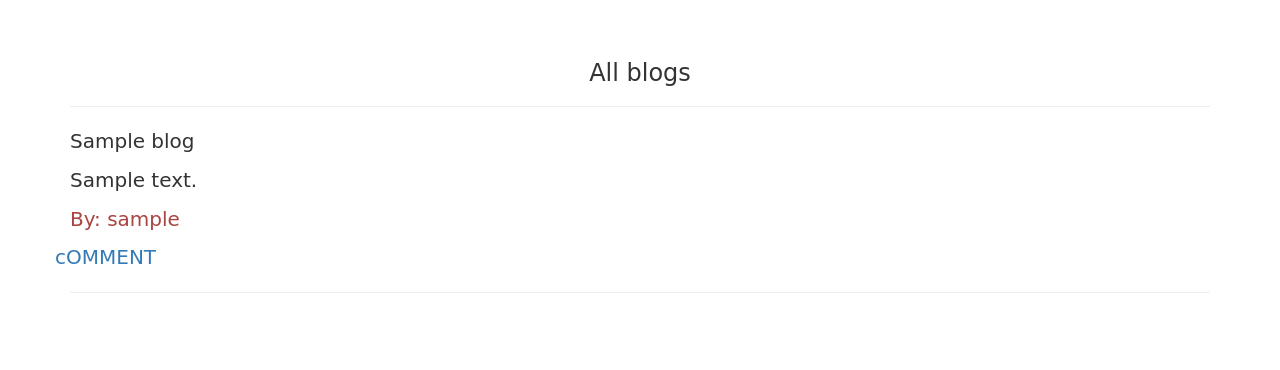
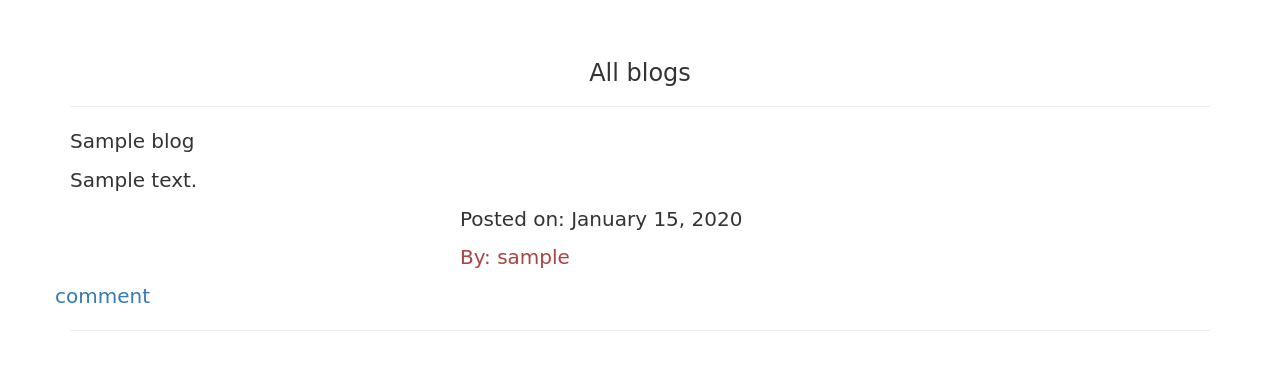
Before and after one commit to ndanu-josy/Jos-Blog, a Flask app: template app/templates/blogs.html in a window 1280 px wide. Shown: the part 52-422 px from the top of the page. Run offline with Flask 2, Linux system fonts and the light colour scheme; the template is opened without the code that fills it: most values are stand-ins (such as "Sample title", 1, 10 or a date in 2020); data that the repository does not hold is empty; some libraries are stand-ins or nearby versions.

Commit message:
Update blogs and comments templates

```diff
--- a/app/main/views.py
+++ b/app/main/views.py
@@ -67,7 +67,6 @@ def newBlog():
 
 @main.route('/blog/allblogs', methods=['GET', 'POST'])
 @login_required
-@login_required
 def allBlogs():
     blogs = Blog.getallBlogs()
     return render_template('blogs.html', blogs=blogs)
--- a/app/templates/blogs.html
+++ b/app/templates/blogs.html
@@ -10,13 +10,25 @@
             {%for blog in blogs[::-1]%}
             <p class="text-default">{{blog.title_blog}}</p>
             <p>{{blog.description}}</p>
+            <div class="row">
+                <div class="col-md-4">
+
+                </div>
+                <div class="col-md-4">
+                    <p>Posted on: {{blog.posted.strftime('%B %d, %Y')}}</p>
                     <p class="text-danger">By: {{blog.user.username}}</p>
+                </div>
+            </div>
+
+
             <div class="row">
                 <div class="col">
-            <a href="{{url_for('main.newComment', id=blog.id)}}">cOMMENT<i class="fas fa-comment fa-fw pr-3"></i></a>
+                    <a href="{{url_for('main.newComment', id=blog.id)}}">comment
+                        </a>
                     {% if blog.user == current_user%}
                     <a href="{{url_for('main.updateBlog', id=blog.id)}}"><i class="fas fa-pen pr-3"></i>update</a>
-            <a href="{{url_for('main.deleteBlog', id = blog.id)}}"><i class="fas fa-trash text-danger"></i>delete</a>
+                    <a href="{{url_for('main.deleteBlog', id = blog.id)}}"><i
+                            class="fas fa-trash text-danger"></i>delete</a>
                     {% endif %}
                 </div>
             </div>
```
Also changed, not shown: app/templates/comments.html (+7 -4 lines). Lines whose indentation alone changed are shown as unchanged.
